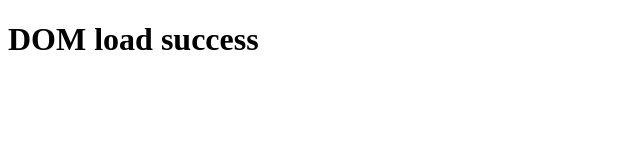
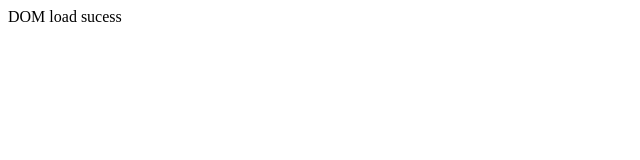
Before and after one commit to acciojob/load-dom-bharath02233, a website: page main.html in a window 1280 px wide. Shown: the whole page, without its empty margins (0-640 px from the left). Drawn offline with Linux system fonts and the light colour scheme.

Commit message:
created a submission

```diff
--- a/main.html
+++ b/main.html
@@ -8,7 +8,8 @@
 
 <body>
 	<!-- the entire body must be written by student -->
-    <script type="text/javascript" src="./script.js">
+    DOM load sucess
+	<script type="text/javascript" src="./script.js">
 </script>
 
 </body>
--- a/script.js
+++ /dev/null
@@ -1,3 +0,0 @@
-document.addEventListener("DOMContentLoaded", () => {
-    document.body.innerHTML = "<h1>DOM load success</h1>";
-});
```
